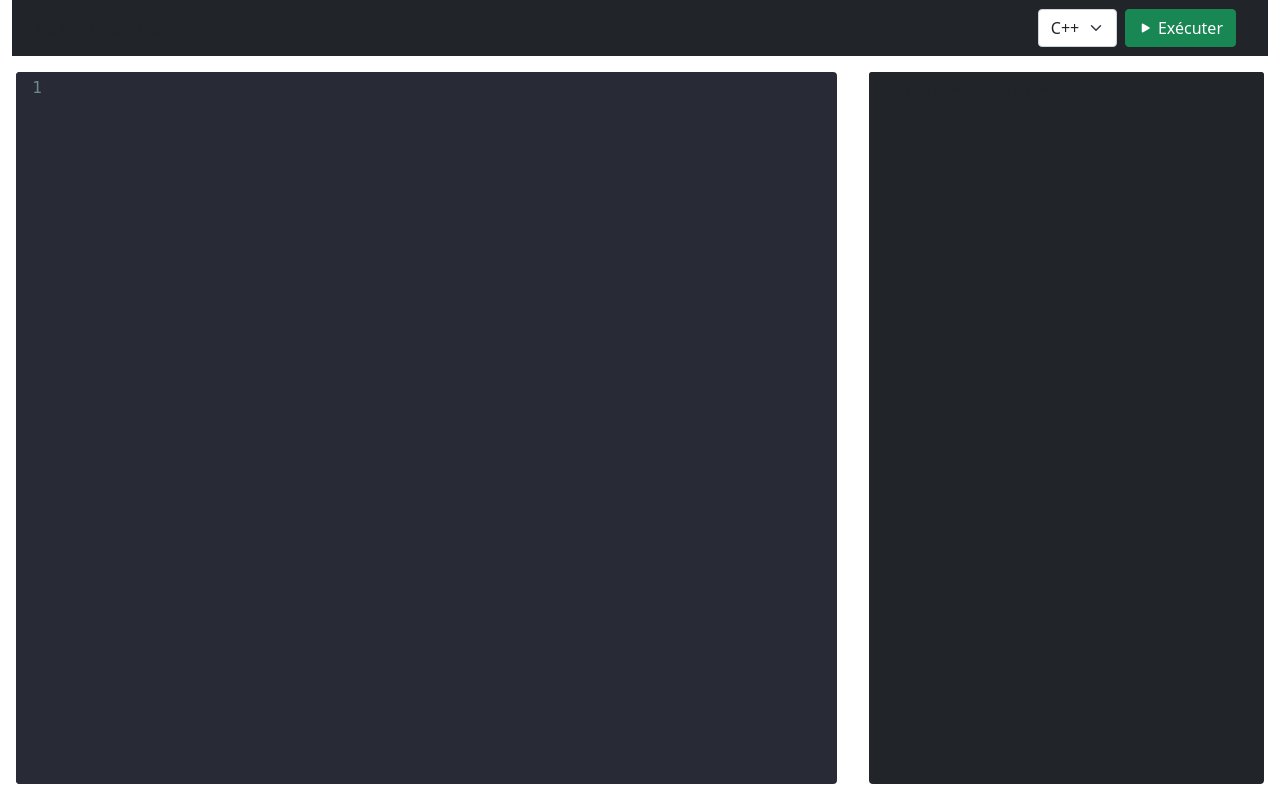
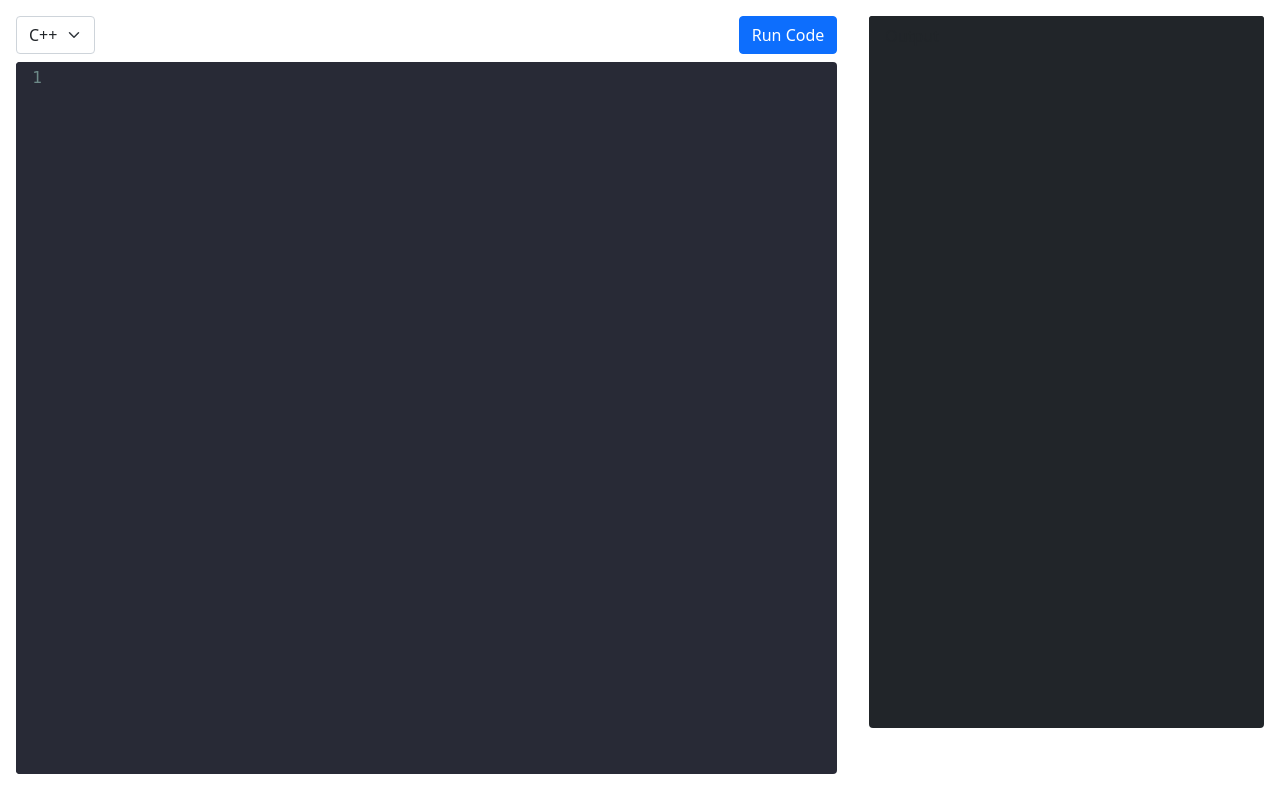
Before and after one commit to brodmart/ReplitCodingPlatform3, a Flask app: page / in a window 1280 px wide. Run offline with Flask 3, Linux system fonts and the light colour scheme; some libraries are stand-ins or nearby versions.

Commit message:
Assistant checkpoint: Restored working CodeMirror implementation
Assistant generated file changes:
- templates/index.html: Restore working CodeMirror implementation
- static/js/editor.js: Restore working editor implementation

---

User prompt:

it was working just now, it just crashed can you revert what you just did

```diff
--- a/templates/index.html
+++ b/templates/index.html
@@ -1,3 +1,4 @@
+
 <!DOCTYPE html>
 {% extends "base.html" %}
 
@@ -22,41 +23,24 @@
 {% endblock %}
 
 {% block content %}
-<div class="container-fluid h-100">
-    <div class="row h-100">
-        <div class="col-12">
-            <nav class="navbar navbar-expand-lg">
-                <div class="container-fluid">
-                    <span class="navbar-brand">Éditeur de Code</span>
-                    <div class="d-flex align-items-center">
-                        <select id="languageSelect" class="form-select me-2">
-                            <option value="text/x-c++src">C++</option>
-                            <option value="text/x-csharp">C#</option>
-                        </select>
-                        <button id="runButton" class="btn btn-success me-2">
-                            <i class="bi bi-play-fill"></i> Exécuter
-                        </button>
-                        {% if current_user.is_authenticated %}
-                        <button id="shareButton" class="btn btn-primary">
-                            <i class="bi bi-share"></i> Partager
-                        </button>
-                        {% endif %}
-                    </div>
-                </div>
-            </nav>
-        </div>
-
-        <div class="col-12 col-lg-8 editor-container">
+<div class="container-fluid">
+    <div class="row">
+        <div class="col-md-8 editor-container">
+            <div class="d-flex justify-content-between mb-2">
+                <select id="languageSelect" class="form-select w-auto">
+                    <option value="cpp">C++</option>
+                    <option value="csharp">C#</option>
+                </select>
+                <button id="runButton" class="btn btn-primary">Run Code</button>
+            </div>
             <textarea id="editor"></textarea>
         </div>
-
-        <div class="col-12 col-lg-4 console-container">
+        <div class="col-md-4 console-container">
             <div class="card h-100">
                 <div class="card-header">
-                    <h5 class="mb-0">Console de Sortie</h5>
+                    Output
                 </div>
-                <div class="card-body">
-                    <pre id="output" class="console-output"></pre>
+                <div id="output" class="card-body">
                 </div>
             </div>
         </div>
```
